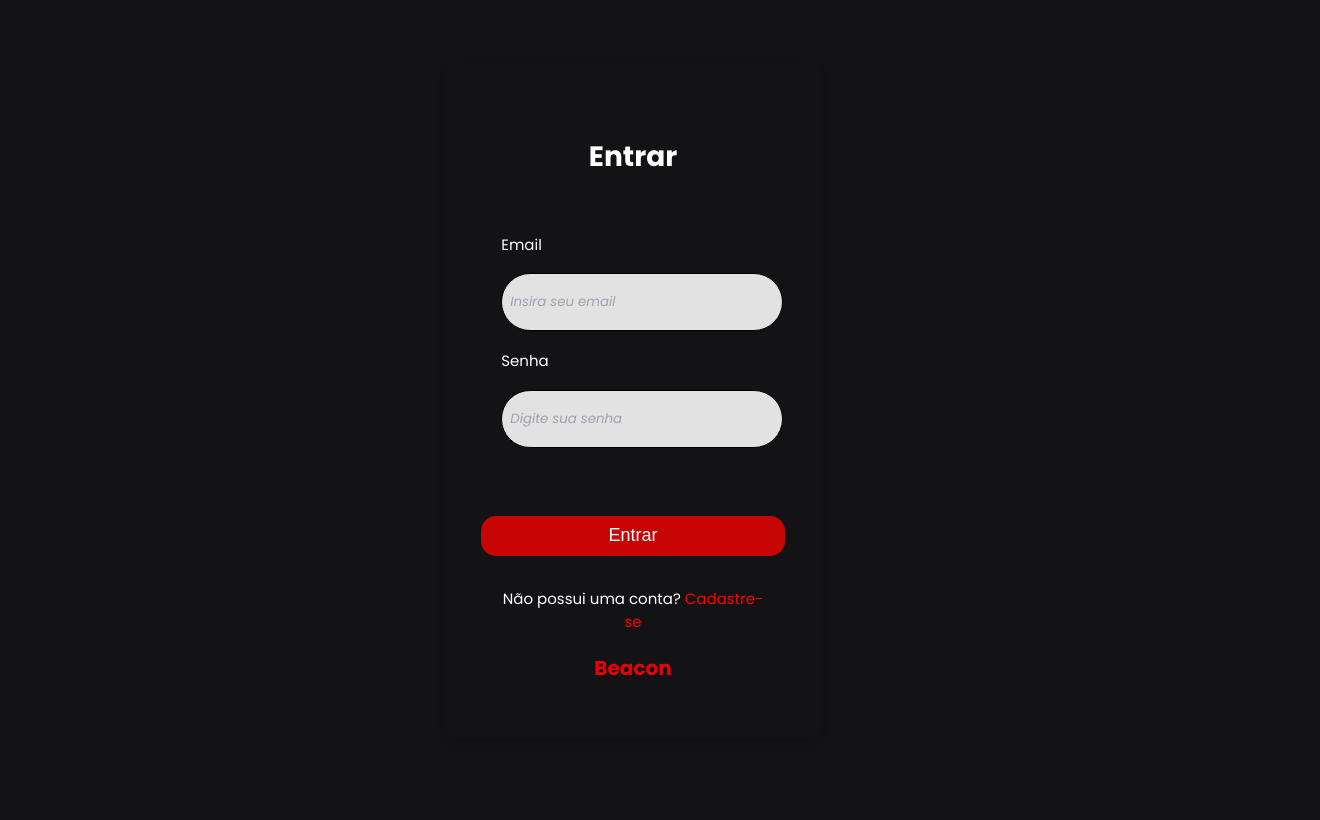
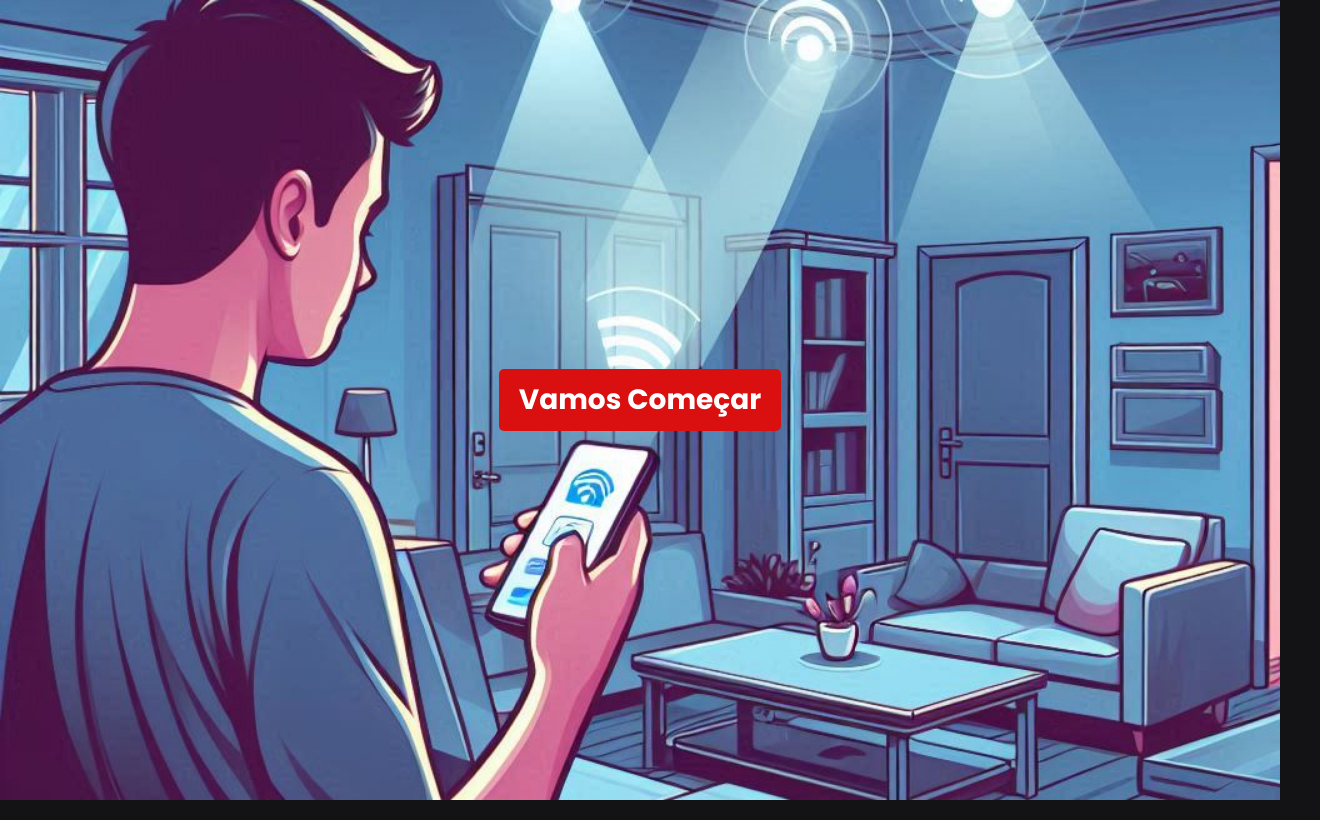
Before and after one commit to ruanpedroguedes/beacon-navigator, a React (Vite) app: page / in a window 1280 px wide. Before the commit this address led to /login. Shown: the whole page, 1320 px wide, since content can reach past the window. Built offline with nearby package versions, Linux system fonts and the light colour scheme.

Commit message:
Implementação da tela de HomePage, além de uma melhora na estilização da pagina Beacon Conect

```diff
--- a/src/App.jsx
+++ b/src/App.jsx
@@ -5,12 +5,13 @@ import NotFound from "./pages/NotFound";
 import Login from "./pages/Login";
 import Beacon from "./pages/BeaconConect";
 import allRoutes from './routes';
+import HomePage from "./pages/HomePage";
 
 function App() {
   return (
     <BrowserRouter>
       <Routes>
-        <Route path="/" element={<Navigate to="/login" />} />
+        <Route path="/" element={<HomePage />} />
         <Route path="/cadastro" element={<Cadastro />} />
         <Route path="/beacon" element={<Beacon/>} />
         <Route path="/login" element={<Login />} />
--- a/src/components/BeaconConect/BeaconConect.css
+++ b/src/components/BeaconConect/BeaconConect.css
@@ -1,19 +1,24 @@
+body {
+  font-family: 'Poppins', sans-serif; /* Define a fonte para todo o documento */
+  margin: 0; /* Remove margens padrão */
+}
+
 .container {
   padding: 20px;
-  font-family: poppins;
 }
 
 .button {
   padding: 10px 20px;
   margin: 10px;
-  font-size: 16px;
+  font-size: 21px;
   cursor: pointer;
   border: none;
   border-radius: 5px;
+  font-weight: 500;
 }
 
 .button-connect {
-  background-color: #007bff;
+  background-color: #DA1010;
   color: #fff;
 }
 
@@ -23,7 +28,7 @@
 }
 
 .button-disconnect {
-  background-color: #ff4d4d;
+  background-color: #DA1010;
   color: #fff;
 }
 
@@ -33,11 +38,12 @@
 }
 
 .error-message {
-  color: red;
+  color: #DA1010;
 }
 
 .read-data-title {
   color: white;
+  font-weight: 500;
 }
 
 .read-data {
@@ -46,9 +52,18 @@
   padding: 10px;
   font-size: 14px;
   border-radius: 8px;
+  font-family: 'Poppins';
 }
 
-.beacon-conect{
+.beacon-conect {
   font-size: 20px;
   text-decoration: none;
 }
+
+.highlight {
+  color: #DA1010; /* Define a cor do texto como vermelha */
+}
+
+.title{
+  font-weight: 400;
+}
--- a/src/components/BeaconConect/BeaconConect.jsx
+++ b/src/components/BeaconConect/BeaconConect.jsx
@@ -83,13 +83,13 @@ function BluetoothRead() {
 
   return (
     <div className="container">
-      <h1>Beacon Navigator</h1>
+      <h1 className="title">Olá, Como posso te ajudar? <span className="highlight">Veja os seus Beacons!</span> </h1>
       <button
         onClick={connectToDevice}
         className={`button ${connected ? "button-disabled" : "button-connect"}`}
         disabled={connected}
       >
-        {connected ? "Conectado" : "Conectar ao dispositivo"}
+        {connected ? "Conectado" : "+  Novo Beacon"}
       </button>
       <button
         onClick={readCharacteristic}
@@ -106,7 +106,7 @@ function BluetoothRead() {
         Desconectar
       </button>
       {error && <p className="error-message">{error}</p>}
-      <h3 className="read-data-title">Dados Lidos:</h3>
+      <h3 className="read-data-title">Informações:</h3>
       {parsedJson ? (
         <table className="read-data-table">
           <thead>
--- /dev/null
+++ b/src/components/HomePage/HomePage.css
@@ -0,0 +1,35 @@
+body {
+  font-family: 'Poppins';
+  margin: 0; /* Remove margens padrão */
+  height: 100vh; /* Garante que o body ocupe toda a altura da tela */
+  width: 100vw; /* Garante que o body ocupe toda a largura da tela */
+  overflow: hidden; /* Evita rolagem */
+}
+
+.start-page {
+  display: flex;
+  flex-direction: column; /* Alinha os itens verticalmente */
+  justify-content: center;
+  align-items: center;
+  height: 100vh;
+  width: 100vw; /* Garante que o container ocupe toda a largura da tela */
+  background-image: url('../../assets/homepage.jpg');
+  background-size: cover;
+  background-position: center; /* Centraliza a imagem */
+  background-repeat: no-repeat; /* Evita repetição da imagem */
+}
+
+button {
+  padding: 10px 20px;
+  font-size: 28px;
+  font-weight: bold;
+  cursor: pointer;
+  font-family: 'Poppins';
+}
+
+@media (max-width: 962px) {
+    button{
+      margin-top: 490px;
+    }
+
+}
--- /dev/null
+++ b/src/components/HomePage/HomePage.jsx
@@ -0,0 +1,19 @@
+import React from 'react';
+import { useNavigate } from 'react-router-dom';
+import './HomePage.css'; // Para estilização
+
+const StartPageComponent = () => {
+  const navigate = useNavigate();
+
+  const handleButtonClick = () => {
+    navigate('/login');
+  };
+
+  return (
+    <div className="start-page">
+      <button onClick={handleButtonClick}>Vamos Começar</button>
+    </div>
+  );
+};
+
+export default StartPageComponent;
--- /dev/null
+++ b/src/pages/HomePage.jsx
@@ -0,0 +1,12 @@
+import React from 'react';
+import StartPageComponent from '../components/HomePage/HomePage'
+
+const HomePage = () => {
+  return (
+    <div>
+      <StartPageComponent />
+    </div>
+  );
+};
+
+export default HomePage;
```
Also changed, not shown: src/assets/homepage.jpg (added), 1 other file (tests, documents, lock files or other folders).
